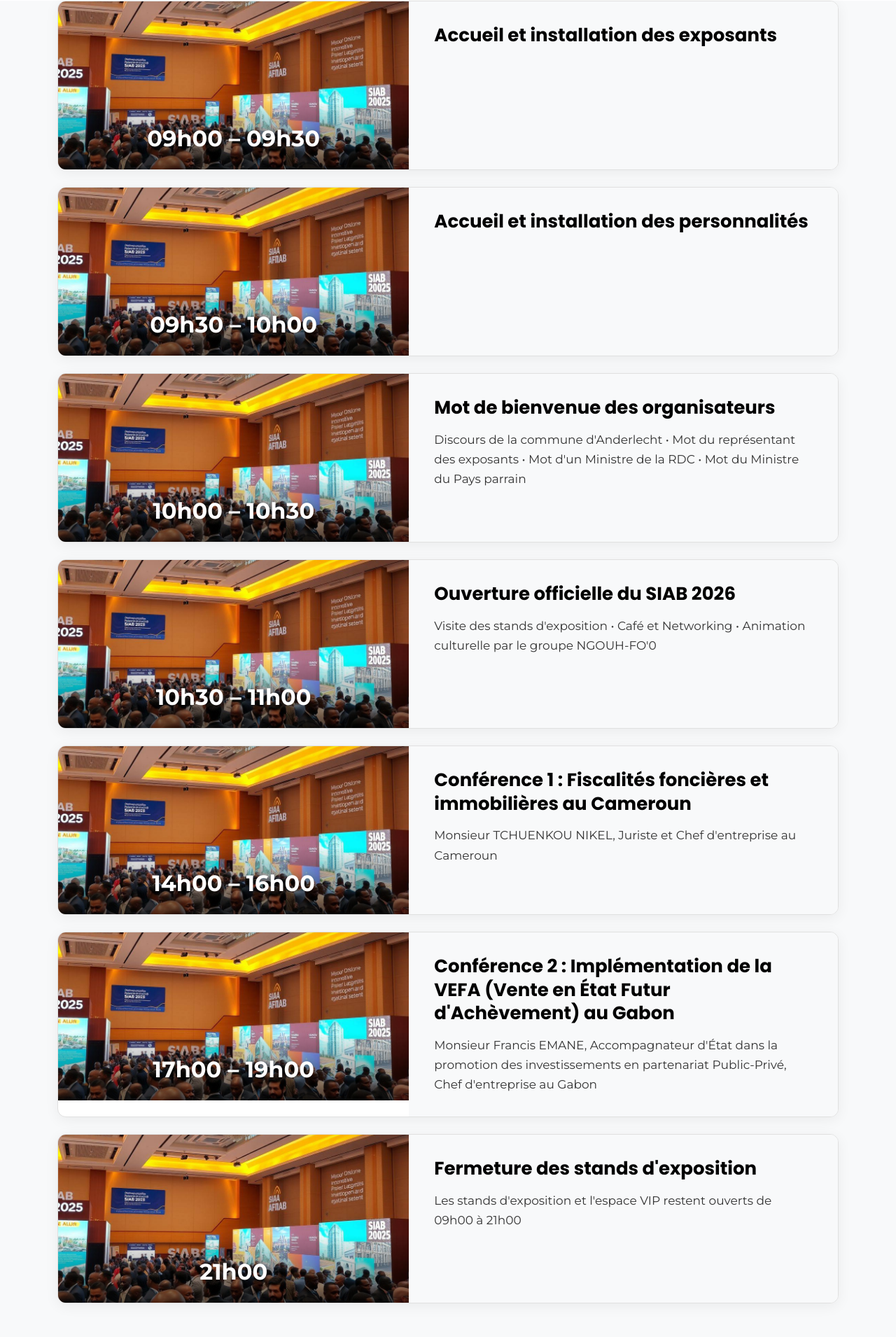
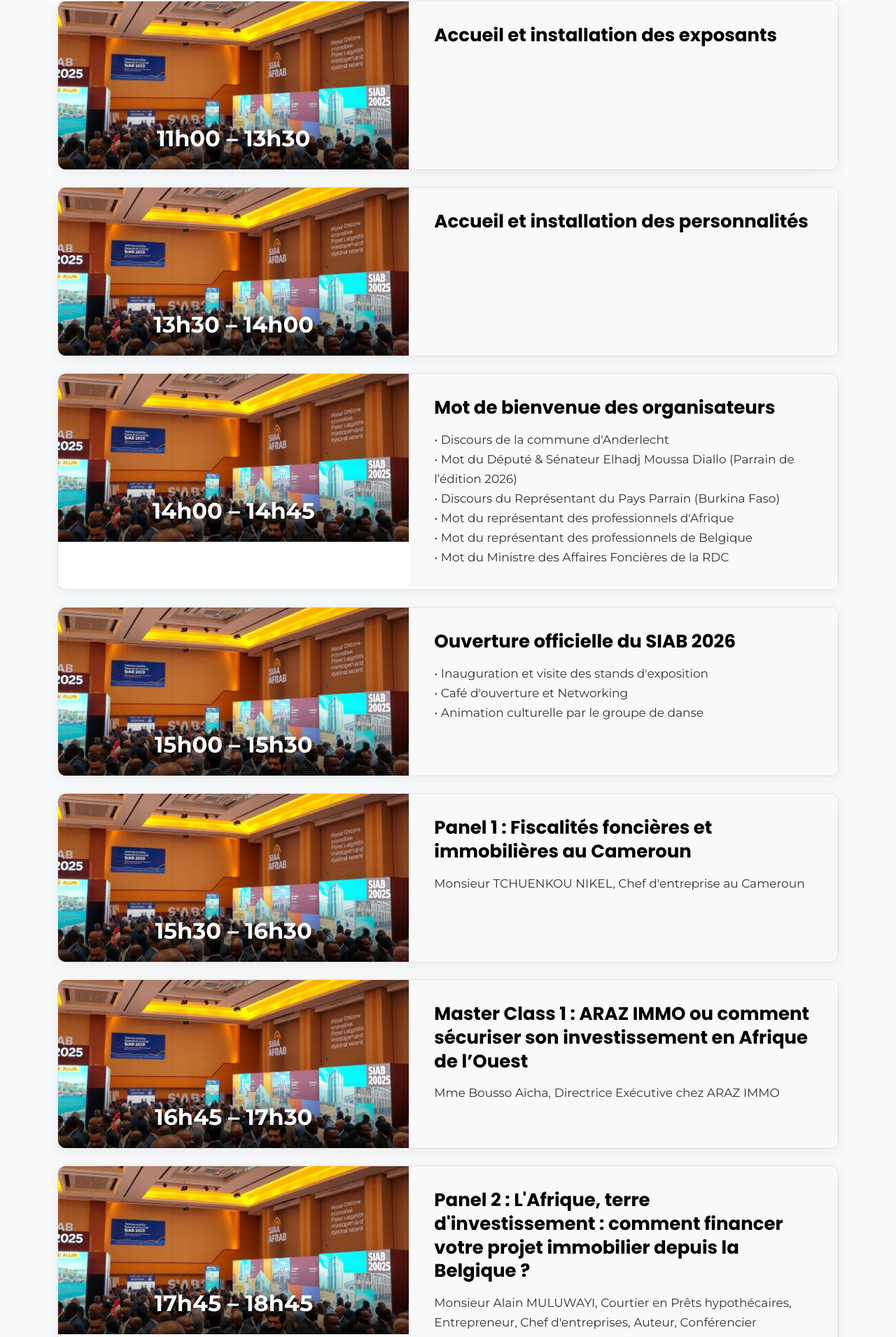
Before and after one commit to Rems-21/siabevent, a Django app: page /programme in a window 1280 px wide. Shown: the part 622-2532 px from the top of the page at 70% size. Run offline with Django 4.2, Linux system fonts and the light colour scheme; data that the repository does not hold is empty.

Commit message:
update programme

```diff
--- a/templates/badge_success.html
+++ b/templates/badge_success.html
@@ -53,7 +53,7 @@
                     </div>
                     <div class="info-item">
                         <i class="fas fa-map-marker-alt"></i>
-                        <p>Lieu : Bruxelles, Belgique</p>
+                        <p>Lieu : Salle Java, Drève Olympique 60, 1070 Anderlecht</p>
                     </div>
                 </div>
                 <div class="success-actions">
--- a/templates/programme.html
+++ b/templates/programme.html
@@ -69,7 +69,7 @@
                         <div class="schedule-card">
                             <div class="schedule-card-image">
                                 <img src="{% static 'images/conference.jpg' %}" alt="">
-                                <span class="schedule-time">09h00 – 09h30</span>
+                                <span class="schedule-time">11h00 – 13h30</span>
                             </div>
                             <div class="schedule-card-body">
                                 <h3 class="schedule-title">Accueil et installation des exposants</h3>
@@ -79,7 +79,7 @@
                         <div class="schedule-card">
                             <div class="schedule-card-image">
                                 <img src="{% static 'images/conference.jpg' %}" alt="">
-                                <span class="schedule-time">09h30 – 10h00</span>
+                                <span class="schedule-time">13h30 – 14h00</span>
                             </div>
                             <div class="schedule-card-body">
                                 <h3 class="schedule-title">Accueil et installation des personnalités</h3>
@@ -89,51 +89,62 @@
                         <div class="schedule-card">
                             <div class="schedule-card-image">
                                 <img src="{% static 'images/conference.jpg' %}" alt="">
-                                <span class="schedule-time">10h00 – 10h30</span>
+                                <span class="schedule-time">14h00 – 14h45</span>
                             </div>
                             <div class="schedule-card-body">
                                 <h3 class="schedule-title">Mot de bienvenue des organisateurs</h3>
-                                <p class="schedule-desc">Discours de la commune d'Anderlecht • Mot du représentant des exposants • Mot d'un Ministre de la RDC • Mot du Ministre du Pays parrain</p>
+                                <p class="schedule-desc">
+                                    • Discours de la commune d'Anderlecht<br>
+                                    • Mot du Député & Sénateur Elhadj Moussa Diallo (Parrain de l’édition 2026)<br>
+                                    • Discours du Représentant du Pays Parrain (Burkina Faso)<br>
+                                    • Mot du représentant des professionnels d'Afrique<br>
+                                    • Mot du représentant des professionnels de Belgique<br>
+                                    • Mot du Ministre des Affaires Foncières de la RDC
+                                </p>
                             </div>
                         </div>
                         <div class="schedule-card">
                             <div class="schedule-card-image">
                                 <img src="{% static 'images/conference.jpg' %}" alt="">
-                                <span class="schedule-time">10h30 – 11h00</span>
+                                <span class="schedule-time">15h00 – 15h30</span>
                             </div>
                             <div class="schedule-card-body">
                                 <h3 class="schedule-title">Ouverture officielle du SIAB 2026</h3>
-                                <p class="schedule-desc">Visite des stands d'exposition • Café et Networking • Animation culturelle par le groupe NGOUH-FO'0</p>
+                                <p class="schedule-desc">
+                                    • Inauguration et visite des stands d'exposition<br>
+                                    • Café d'ouverture et Networking<br>
+                                    • Animation culturelle par le groupe de danse
+                                </p>
                             </div>
                         </div>
                         <div class="schedule-card">
                             <div class="schedule-card-image">
                                 <img src="{% static 'images/conference.jpg' %}" alt="">
-                                <span class="schedule-time">14h00 – 16h00</span>
+                                <span class="schedule-time">15h30 – 16h30</span>
                             </div>
                             <div class="schedule-card-body">
-                                <h3 class="schedule-title">Conférence 1 : Fiscalités foncières et immobilières au Cameroun</h3>
-                                <p class="schedule-desc">Monsieur TCHUENKOU NIKEL, Juriste et Chef d'entreprise au Cameroun</p>
+                                <h3 class="schedule-title">Panel 1 : Fiscalités foncières et immobilières au Cameroun</h3>
+                                <p class="schedule-desc">Monsieur TCHUENKOU NIKEL, Chef d'entreprise au Cameroun</p>
                             </div>
                         </div>
                         <div class="schedule-card">
                             <div class="schedule-card-image">
                                 <img src="{% static 'images/conference.jpg' %}" alt="">
-                                <span class="schedule-time">17h00 – 19h00</span>
+                                <span class="schedule-time">16h45 – 17h30</span>
                             </div>
                             <div class="schedule-card-body">
-                                <h3 class="schedule-title">Conférence 2 : Implémentation de la VEFA (Vente en État Futur d'Achèvement) au Gabon</h3>
-                                <p class="schedule-desc">Monsieur Francis EMANE, Accompagnateur d'État dans la promotion des investissements en partenariat Public-Privé, Chef d'entreprise au Gabon</p>
+                                <h3 class="schedule-title">Master Class 1 : ARAZ IMMO ou comment sécuriser son investissement en Afrique de l’Ouest</h3>
+                                <p class="schedule-desc">Mme Bousso Aïcha, Directrice Exécutive chez ARAZ IMMO</p>
                             </div>
                         </div>
                         <div class="schedule-card">
                             <div class="schedule-card-image">
                                 <img src="{% static 'images/conference.jpg' %}" alt="">
-                                <span class="schedule-time">21h00</span>
+                                <span class="schedule-time">17h45 – 18h45</span>
                             </div>
                             <div class="schedule-card-body">
-                                <h3 class="schedule-title">Fermeture des stands d'exposition</h3>
-                                <p class="schedule-desc">Les stands d'exposition et l'espace VIP restent ouverts de 09h00 à 21h00</p>
+                                <h3 class="schedule-title">Panel 2 : L'Afrique, terre d'investissement : comment financer votre projet immobilier depuis la Belgique ?</h3>
+                                <p class="schedule-desc">Monsieur Alain MULUWAYI, Courtier en Prêts hypothécaires, Entrepreneur, Chef d'entreprises, Auteur, Conférencier</p>
                             </div>
                         </div>
                     </div>
@@ -145,51 +156,51 @@
                         <div class="schedule-card">
                             <div class="schedule-card-image">
                                 <img src="{% static 'images/conference.jpg' %}" alt="">
-                                <span class="schedule-time">09h00</span>
+                                <span class="schedule-time">11h00</span>
                             </div>
                             <div class="schedule-card-body">
-                                <h3 class="schedule-title">Ouverture des stands d'exposition</h3>
+                                <h3 class="schedule-title">Ouverture des stands</h3>
                                 <p class="schedule-desc"></p>
                             </div>
                         </div>
                         <div class="schedule-card">
                             <div class="schedule-card-image">
                                 <img src="{% static 'images/conference.jpg' %}" alt="">
-                                <span class="schedule-time">12h00 – 14h00</span>
+                                <span class="schedule-time">13h00 – 13h45</span>
                             </div>
                             <div class="schedule-card-body">
-                                <h3 class="schedule-title">Conférence 3 : Sécurisation foncière comme levier de confiance au Bénin</h3>
-                                <p class="schedule-desc">Monsieur DAOUDA, Enseignant à Cotonou et Auteur de trois publications : Précis du Foncier, Bréviaire du Foncier au Bénin, Comprendre la copropriété immobilière et la mitoyenneté.</p>
+                                <h3 class="schedule-title">Panel 3 : Expertise immobilière comme base de toute projection dans un investissement immobilier.</h3>
+                                <p class="schedule-desc">Madame NDOUNG Marie Noëlle, Expert en évaluation en France et en zone CEMAC.</p>
                             </div>
                         </div>
                         <div class="schedule-card">
                             <div class="schedule-card-image">
                                 <img src="{% static 'images/conference.jpg' %}" alt="">
-                                <span class="schedule-time">15h00 – 16h00</span>
+                                <span class="schedule-time">14h00 – 15h00</span>
                             </div>
                             <div class="schedule-card-body">
-                                <h3 class="schedule-title">Conférence 4 : Présentation du concept KORALYTICS</h3>
-                                <p class="schedule-desc">Monsieur Axel AHONLONSOU</p>
+                                <h3 class="schedule-title">Panel 4 : Implémentation de la VEFA (Vente en État Futur d'Achèvement) au Gabon</h3>
+                                <p class="schedule-desc">Monsieur Francis EMANE, accompagne d’Etat dans la promotion des investissements en partenariat Public-Privé, Chef d’entreprise au Gabon</p>
                             </div>
                         </div>
                         <div class="schedule-card">
                             <div class="schedule-card-image">
                                 <img src="{% static 'images/conference.jpg' %}" alt="">
-                                <span class="schedule-time">17h00 – 19h00</span>
+                                <span class="schedule-time">15h30 – 16h00</span>
                             </div>
                             <div class="schedule-card-body">
-                                <h3 class="schedule-title">Conférence 5 : Obtenir un financement pour l'immobilier en Afrique : Cas de la Côte d'Ivoire</h3>
-                                <p class="schedule-desc">Madame Sidonie NGUESSAN, Conseillère en immobilier en France et Fondatrice du cabinet BEL AVENIR qui opère en France et en Côte d'Ivoire</p>
+                                <h3 class="schedule-title">Master Class 2 : Présentation du concept KORALYTICS</h3>
+                                <p class="schedule-desc">Par Monsieur Axel AHONLONSOU</p>
                             </div>
                         </div>
                         <div class="schedule-card">
                             <div class="schedule-card-image">
                                 <img src="{% static 'images/conference.jpg' %}" alt="">
-                                <span class="schedule-time">21h00</span>
+                                <span class="schedule-time">16h30 – 17h45</span>
                             </div>
                             <div class="schedule-card-body">
-                                <h3 class="schedule-title">Fermeture des stands</h3>
-                                <p class="schedule-desc">Les stands d'exposition et l'espace VIP restent ouverts de 09h00 à 21h00</p>
+                                <h3 class="schedule-title">Panel 5 : Obtenir un financement pour l'immobilier en Afrique : Cas de la Côte d'Ivoire</h3>
+                                <p class="schedule-desc">Par Madame Sidonie NGUESSAN, Conseillère en immobilier en France et Fondatrice du cabinet BEL AVENIR qui opère en France et en Côte d'Ivoire</p>
                             </div>
                         </div>
                     </div>
@@ -201,50 +212,50 @@
                         <div class="schedule-card">
                             <div class="schedule-card-image">
                                 <img src="{% static 'images/conference.jpg' %}" alt="">
-                                <span class="schedule-time">09h00</span>
+                                <span class="schedule-time">11h00</span>
                             </div>
                             <div class="schedule-card-body">
-                                <h3 class="schedule-title">Ouverture des stands d'exposition</h3>
+                                <h3 class="schedule-title">Ouverture des stands</h3>
                                 <p class="schedule-desc"></p>
                             </div>
                         </div>
                         <div class="schedule-card">
                             <div class="schedule-card-image">
                                 <img src="{% static 'images/conference.jpg' %}" alt="">
-                                <span class="schedule-time">09h00 – 14h00</span>
+                                <span class="schedule-time">11h00 – 14h00</span>
                             </div>
                             <div class="schedule-card-body">
-                                <h3 class="schedule-title">Rencontres BtoB, networking</h3>
-                                <p class="schedule-desc">Visite des stands, BtoC, etc. • Animation culturelle par le groupe NGOUH-FO'0</p>
+                                <h3 class="schedule-title">Rencontres BtoB, networking, Visite des stands, BtoC, etc</h3>
+                                <p class="schedule-desc"></p>
                             </div>
                         </div>
                         <div class="schedule-card">
                             <div class="schedule-card-image">
                                 <img src="{% static 'images/conference.jpg' %}" alt="">
-                                <span class="schedule-time">14h00 – 17h00</span>
+                                <span class="schedule-time">12h00 – 13h00</span>
                             </div>
                             <div class="schedule-card-body">
-                                <h3 class="schedule-title">Conférence 6</h3>
-                                <p class="schedule-desc">Quelle diplomatie économique africaine pour l'essor de l'industrie immobilière africaine • Création de nouvelles villes comme solution à l'urbanisation galopante en Afrique : Exemple du projet KINSHASA KIA MONA</p>
+                                <h3 class="schedule-title">Master Class 3 : Opportunités d’investissement immobilier au Kenya</h3>
+                                <p class="schedule-desc">Par Eric Joël DITUTU, European Market Representative (France, Belgium & Luxembourg)</p>
                             </div>
                         </div>
                         <div class="schedule-card">
                             <div class="schedule-card-image">
                                 <img src="{% static 'images/conference.jpg' %}" alt="">
-                                <span class="schedule-time">19h00</span>
+                                <span class="schedule-time">14h00 – 16h00</span>
                             </div>
                             <div class="schedule-card-body">
-                                <h3 class="schedule-title">Fermeture des stands d'exposition</h3>
-                                <p class="schedule-desc">Les stands d'exposition et l'espace VIP restent ouverts de 09h00 à 19h00</p>
+                                <h3 class="schedule-title">Panel 6 : Création des nouvelles villes pour désengorger les grandes métropoles en Afrique : Cas de Kinshasa KIA MONA en RDC.</h3>
+                                <p class="schedule-desc">Par M. Thierry KATEMBWE MBALA, Coordonnateur du Comité Stratégique pour la Supervision du Projet d'Extension de la Ville de Kinshasa (CSSPEVK).</p>
                             </div>
                         </div>
                         <div class="schedule-card">
                             <div class="schedule-card-image">
                                 <img src="{% static 'images/conference.jpg' %}" alt="">
-                                <span class="schedule-time">20h00 – 24h00</span>
+                                <span class="schedule-time">16h30 – 18h30</span>
                             </div>
                             <div class="schedule-card-body">
-                                <h3 class="schedule-title">Soirée de clôture</h3>
+                                <h3 class="schedule-title">Cérémonie de clôture du SIAB 2026</h3>
                                 <p class="schedule-desc"></p>
                             </div>
                         </div>
```
Also changed, not shown: templates/index.html (+4 -4 lines).
